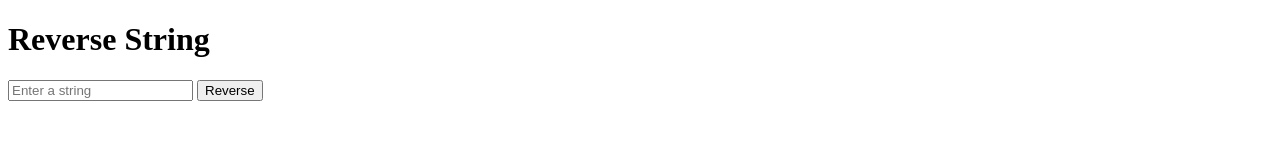
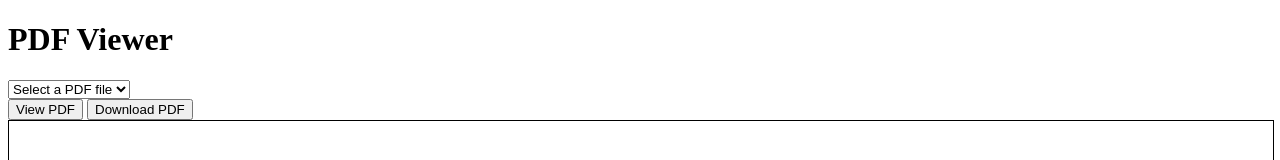
Before and after one commit to xliszt/xliszt.github.io, a plain HTML site: page index.html in a window 1280 px wide. Shown: the top 160 px of the page. Drawn offline with Linux system fonts and the light colour scheme.

Commit message:
Update index.html

```diff
--- a/index.html
+++ b/index.html
@@ -1,22 +1,23 @@
+<!-- index.html -->
 <!DOCTYPE html>
 <html lang="en">
 <head>
     <meta charset="UTF-8">
     <meta name="viewport" content="width=device-width, initial-scale=1.0">
-    <title>Reverse String</title>
+    <title>PDF Viewer</title>
+    <link rel="stylesheet" href="styles.css">
 </head>
 <body>
-    <h1>Reverse String</h1>
-    <input type="text" id="inputString" placeholder="Enter a string">
-    <button onclick="reverseString()">Reverse</button>
-    <p id="output"></p>
+    <h1>PDF Viewer</h1>
+    <select id="pdfSelect">
+        <option value="" disabled selected>Select a PDF file</option>
+    </select>
+    <br>
+    <button onclick="viewPDF()">View PDF</button>
+    <button onclick="downloadPDF()">Download PDF</button>
+    <br>
+    <iframe id="pdfViewer" width="100%" height="500px" style="border: 1px solid black;"></iframe>
 
-    <script>
-        function reverseString() {
-            var input = document.getElementById('inputString').value;
-            var reversed = input.split('').reverse().join('');
-            document.getElementById('output').innerText = reversed;
-        }
-    </script>
+    <script src="script.js"></script>
 </body>
 </html>
```
